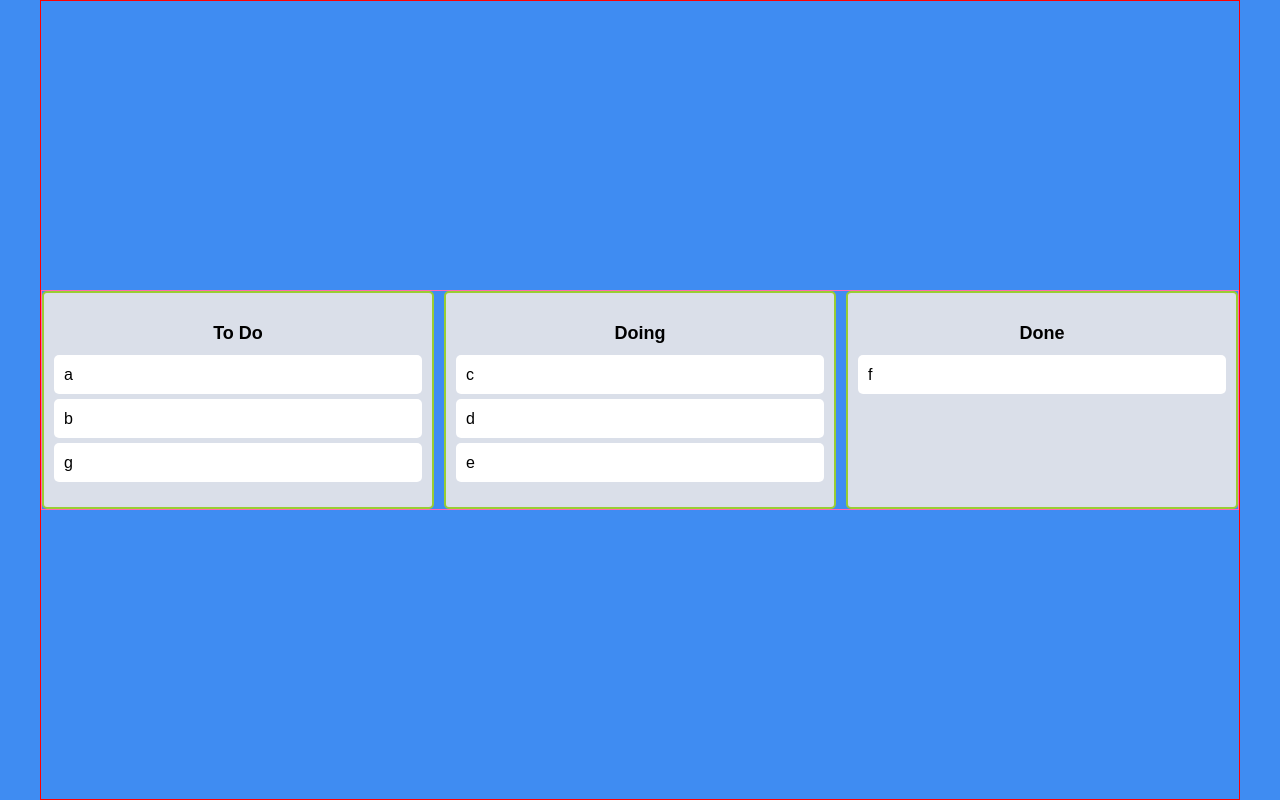
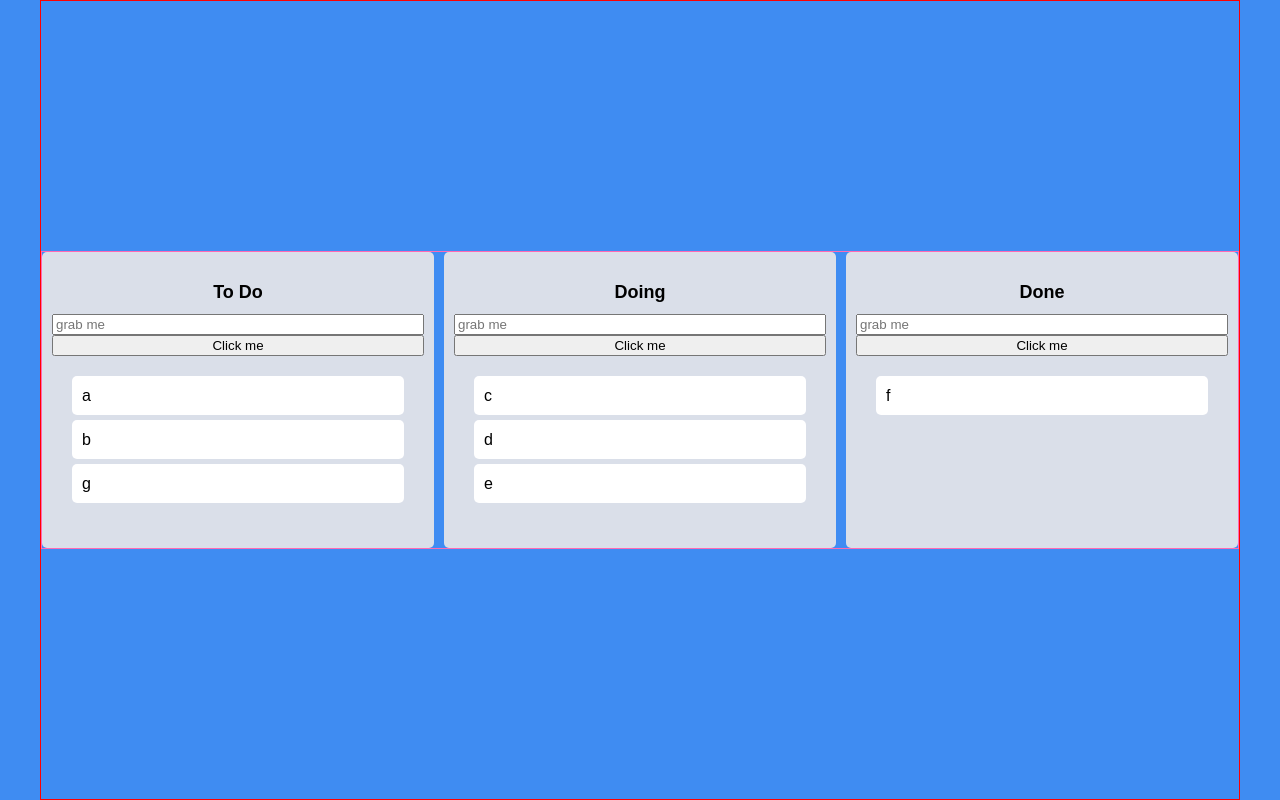
Before and after one commit to mangosteen977/react-master, a React (Create React App) app in the folder kanban-board/: page / in a window 1280 px wide. Built offline with nearby package versions, Linux system fonts and the light colour scheme.

Commit message:
[kanban-board] useRef hook과 ref로 HTML 요소 접근 (ex. inputRef.current?.focus();)

```diff
--- a/kanban-board/src/components/Board.tsx
+++ b/kanban-board/src/components/Board.tsx
@@ -1,21 +1,29 @@
 import { Droppable } from "react-beautiful-dnd";
 import styled from "styled-components";
 import DragabbleCard from "./DragabbleCard";
+import { useRef } from "react";
 
-const BoardWrapper = styled.div<IBoardWrapperProps>`
-  border: 2px solid yellowgreen;
+const Wrapper = styled.div`
   min-height: 200px;
   padding: 20px 10px;
   padding-top: 30px;
   border-radius: 5px;
+  background-color: ${(props) => props.theme.boardColor};
+  display: flex;
+  flex-direction: column;
+`;
+const BoardWrapper = styled.div<IBoardWrapperProps>`
   // isDraggingOver : 드래거블이 드롭어블 위에 오버될 경우 bg변경
   background-color: ${(props) =>
     props.isDraggingOver
       ? "#abd5fe"
       : props.draggingFromThisWith
       ? "#b2bec3"
-      : props.theme.boardColor};
+      : "transparent"};
   transition: background-color 0.3s ease-in-out;
+
+  flex-grow: 1;
+  padding: 20px;
 `;
 const Title = styled.h1`
   font-size: 18px;
@@ -33,7 +41,21 @@ interface IBoardWrapperProps {
   draggingFromThisWith: boolean;
 }
 function Board({ toDos, boardId }: IBoardProps) {
+  const inputRef = useRef<HTMLInputElement>(null);
+  // useRef : useRef hook, HTML method접근
+  const onClick = () => {
+    // 클릭 시 focus <=> 5초 후 blur
+    inputRef.current?.focus();
+    // .current : 프로퍼티로 전달된 인자(initialValue), 변경 가능한 값이 담김
+    setTimeout(() => {
+      inputRef.current?.blur();
+    }, 5000);
+  };
   return (
+    <Wrapper>
+      <Title>{boardId}</Title>
+      <input ref={inputRef} type="text" placeholder="grab me" />
+      <button onClick={onClick}>Click me</button>
       <Droppable droppableId={boardId}>
         {/* Droppable : droppableId, children(function형태로/ReactElement(X)) required */}
         {(magic, snapshot) => (
@@ -51,9 +73,9 @@ function Board({ toDos, boardId }: IBoardProps) {
             isDraggingOver={snapshot.isDraggingOver}
             draggingFromThisWith={Boolean(snapshot.draggingFromThisWith)}
             ref={magic.innerRef}
+            // reference :react JS components를 통해 HTML요소를 가져와 사용 (event등..)
             {...magic.droppableProps}
           >
-          <Title>{boardId}</Title>
             {toDos.map((toDo, i) => (
               <DragabbleCard key={toDo} index={i} toDo={toDo} />
             ))}
@@ -62,6 +84,7 @@ function Board({ toDos, boardId }: IBoardProps) {
           </BoardWrapper>
         )}
       </Droppable>
+    </Wrapper>
   );
 }
 export default Board;
```
Lines whose indentation alone changed are shown as unchanged.
